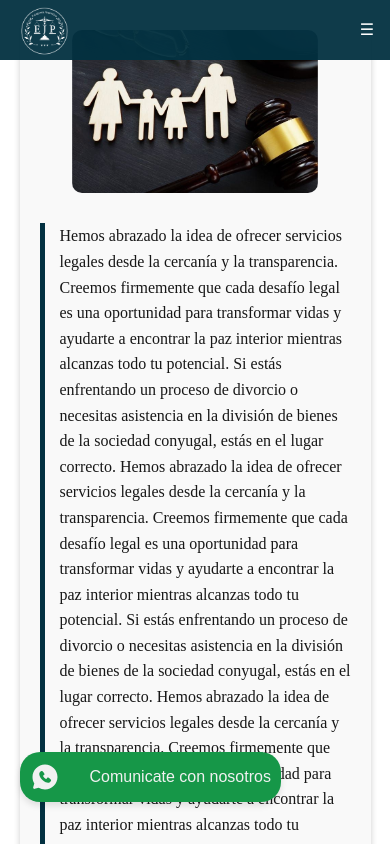
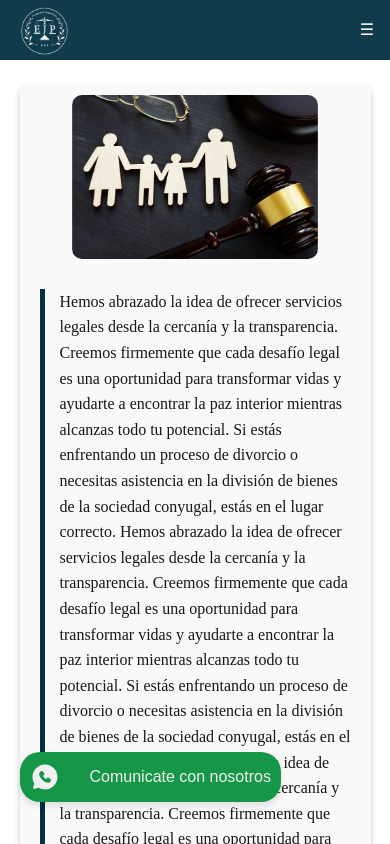
Before and after one commit to enzo1antilipi/LegaStudyEJP, a Next.js app: page /practice/family in a window 390 px wide. Shown: the top 844 px of the page. Built offline with nearby package versions, Linux system fonts and the light colour scheme.

Commit message:
correciones v4

```diff
--- a/src/app/styles/Practice.module.css
+++ b/src/app/styles/Practice.module.css
@@ -95,6 +95,8 @@ border-left: 5px solid #033141; /* Cambia el color y grosor según prefieras */
   .container_practice_area{
     width: 90%;
     margin: 5%;
+    margin-top: 85px;
+
   }
   /* .container_btt_mobile{
     display: block;
```
